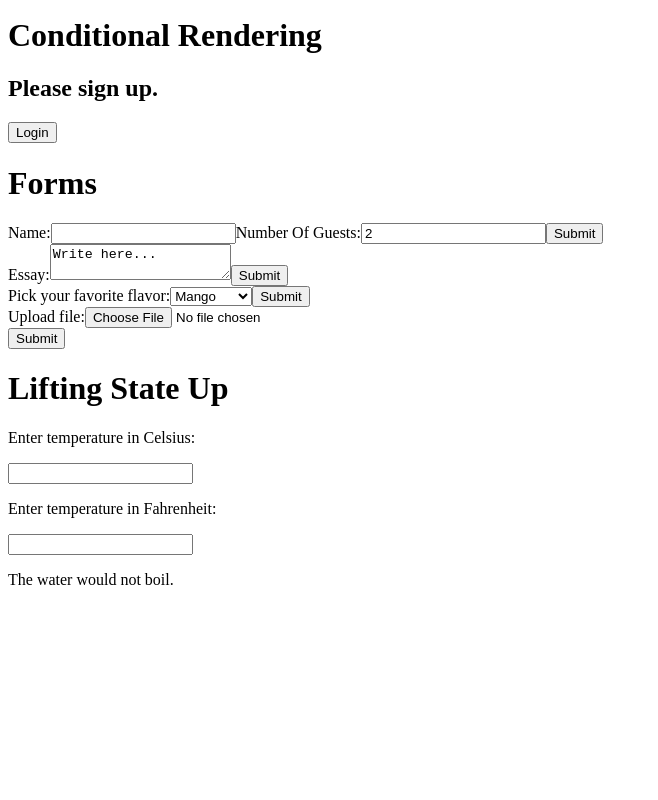
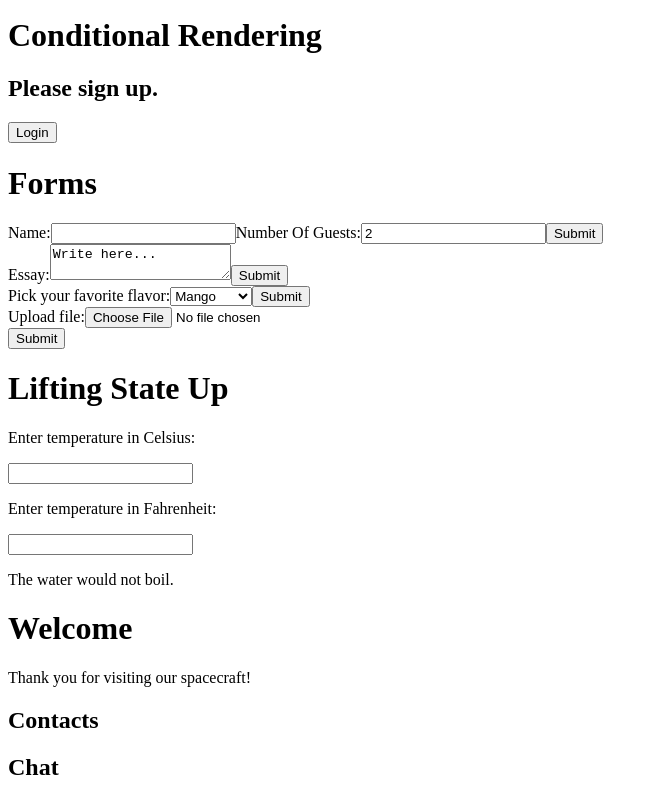
Before and after one commit to hoangle-agilityio/react-training, a React (Vite) app in the folder example-react/: page / in a window 1280 px wide. Shown: the part 781-1581 px from the top of the page, without its empty margins (0-658 px from the left). Before the commit the page ends 1386 px from the top, so only its background shows below. Built offline with nearby package versions, Linux system fonts and the light colour scheme.

Commit message:
feat: make some code about composition

```diff
--- /dev/null
+++ b/example-react/src/example-tsx/composition.tsx
@@ -0,0 +1,55 @@
+function FancyBorder(props: any) {
+  return (
+    <div className={`fancy fancy-${props.color}`}>
+      {props.children}
+    </div>
+  );
+}
+
+export function WelcomeDialog() {
+  return (
+    <FancyBorder color="blue">
+      <h1 className="Dialog-title">
+        Welcome
+      </h1>
+      <p className="Dialog-message">
+        Thank you for visiting our spacecraft!
+      </p>
+    </FancyBorder>
+  );
+}
+
+function Contacts() {
+  return (
+    <div className="Contacts">
+      <h2>Contacts</h2>
+    </div>
+  );
+}
+
+function Chat() {
+  return (
+    <div className="Chat">
+      <h2>Chat</h2>
+    </div>
+  );
+}
+
+function SplitPane(props: any) {
+  return (
+    <div className="SplitPane">
+      <div className="SplitPane-left">
+        {props.left}
+      </div>
+      <div className="SplitPane-right">
+        {props.right}
+      </div>
+    </div>
+  );
+}
+
+export function App() {
+  return (
+    <SplitPane left={<Contacts />} right={<Chat />} />
+  );
+}
--- a/example-react/src/main.tsx
+++ b/example-react/src/main.tsx
@@ -2,6 +2,7 @@ import React from "react"
 import ReactDOM from "react-dom"
 import ClassComponents from "./example-tsx/class-components"
 import ComposingComponents from "./example-tsx/composing-components"
+import { App, WelcomeDialog } from "./example-tsx/composition"
 import LoginControl from "./example-tsx/conditional-rendering"
 import Expressions from "./example-tsx/expressions"
 import Comment from "./example-tsx/extracting-components"
@@ -26,6 +27,8 @@ ReactDOM.render(
     <FlavorForm />
     <FileInput />
     <Calculator />
+    <WelcomeDialog />
+    <App />
   </React.StrictMode>,
   document.getElementById("root")
 )
```
